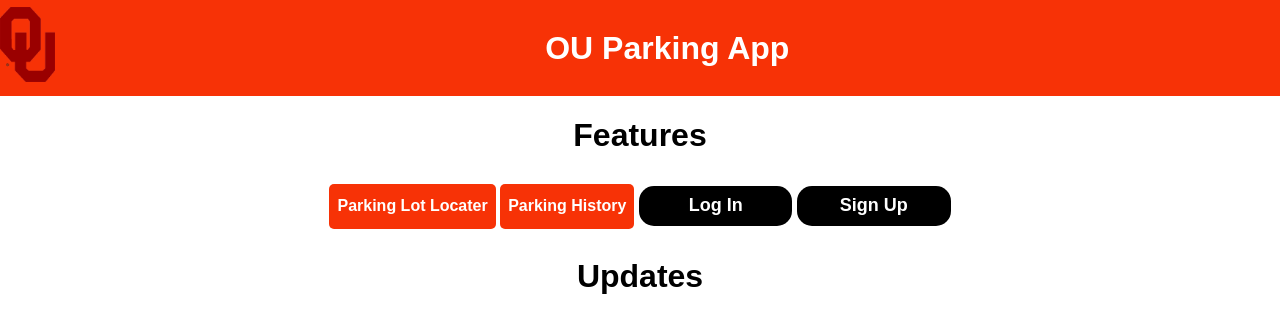
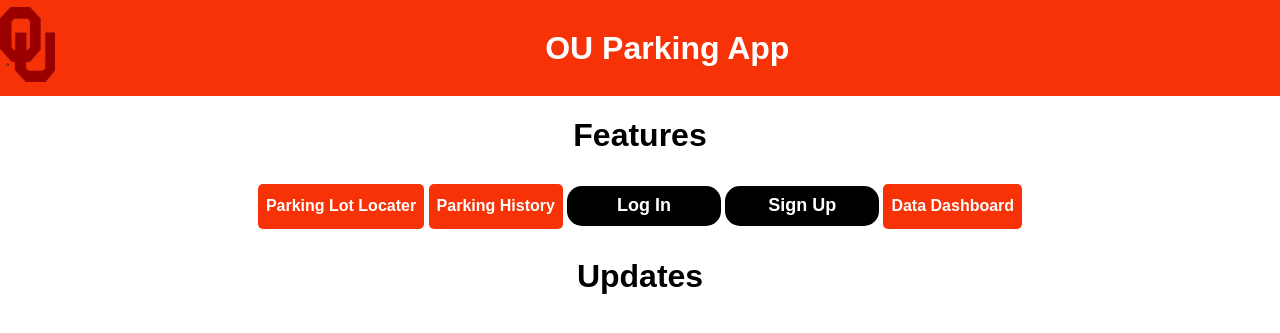
Before and after one commit to AlanAntony1/GroupESoftwareEngineering, a Django app: page / in a window 1280 px wide. Shown: the top 333 px of the page. Run offline with Django 5.2, Linux system fonts and the light colour scheme; data that the repository does not hold is empty.

Commit message:
add Dashboard button to home screen

```diff
--- a/blog/templates/blog/home.html
+++ b/blog/templates/blog/home.html
@@ -89,7 +89,8 @@
     <!-- Embed each url after this using urls.py, same as above. Label using comments as well -->
         <!-- this is the url for signup  -->
     <button class="login-button" onclick="document.location='/signup/'">Sign Up</button>
-
+        <!-- Data Dashboard -->
+<button onclick="document.location='{% url 'datadashboard:dashboard-home' %}'">Data Dashboard</button>
      <h1>Updates</h1>
     {% for post in posts %}
         <h2>{{post.title}}</h2>
```
